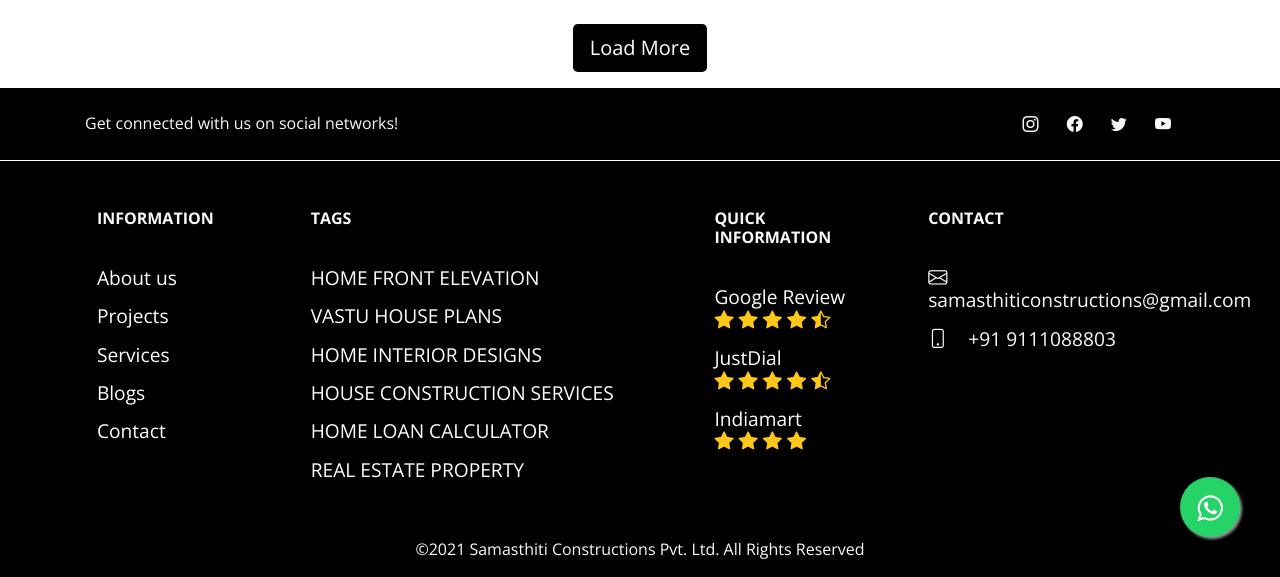
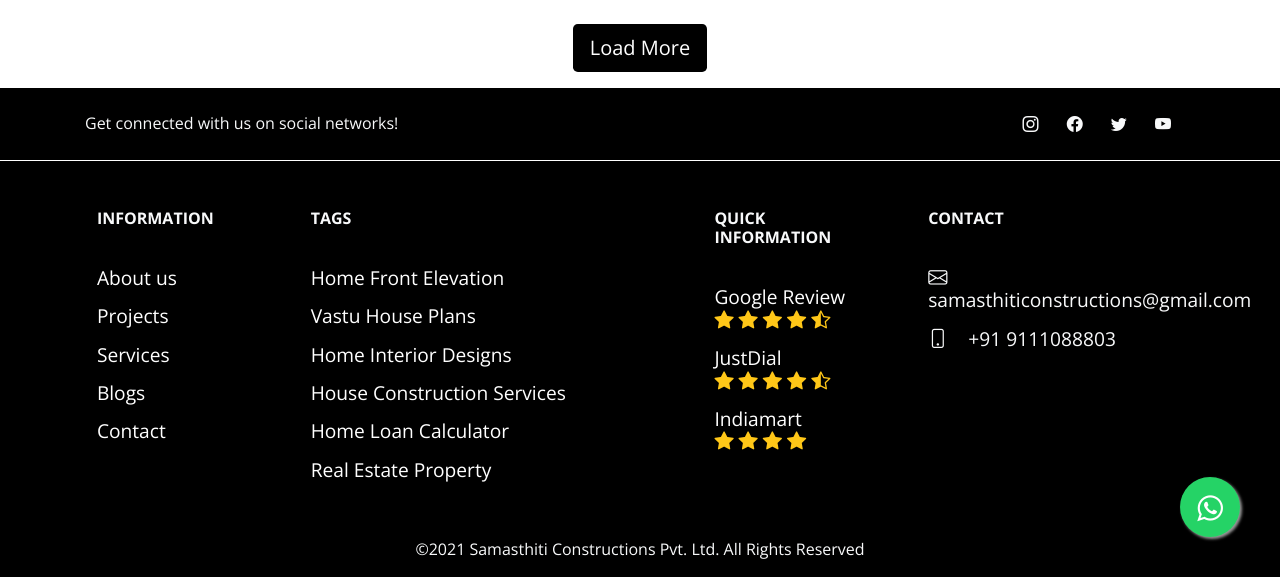
Before and after one commit to samasthiti/samasthiti, a Jekyll site: the page built from index.html, in a window 1280 px wide and 900 px high, scrolled down 2329 px, cut to the strip 323-900 px from the top of the window. Built offline with Jekyll 4.4.1, drawn with Linux system fonts in a browser that asks for light colours; nearby versions of some CDN libraries; library files that are not in the unit come from our copies; the list of posts is cut into pages by our own code; comment, search, counter and statistics services are not loaded.

Commit message:
Update footer.html

```diff
--- a/_includes/footer.html
+++ b/_includes/footer.html
@@ -81,22 +81,22 @@
 					<h6 class="text-uppercase font-weight-bold">Tags</h6>
 					<hr class="deep-purple accent-2 mb-4 mt-0 d-inline-block mx-auto" style="width: 60px;">
 					<p>
-						<a href="https://samasthiticonstructions.com/3d-designs" class="text-white">HOME FRONT ELEVATION</a>
+						<a href="https://samasthiticonstructions.com/3d-designs" class="text-white">Home Front Elevation</a>
 					</p>
 					<p>
-						<a href="https://samasthiticonstructions.com/house-plans" class="text-white">VASTU HOUSE PLANS</a>
+						<a href="https://samasthiticonstructions.com/house-plans" class="text-white">Vastu House Plans</a>
 					</p>
 					<p>
-						<a href="https://samasthiticonstructions.com/interior-designs" class="text-white">HOME INTERIOR DESIGNS</a>
+						<a href="https://samasthiticonstructions.com/interior-designs" class="text-white">Home Interior Designs</a>
 					</p>
 					<p>
-						<a href="https://samasthiticonstructions.com/constructions" class="text-white">HOUSE CONSTRUCTION SERVICES</a>
+						<a href="https://samasthiticonstructions.com/constructions" class="text-white">House Construction Services</a>
 					</p>
 					<p>
-						<a href="https://www.hdfc.com/home-loan-emi-calculator" class="text-white">HOME LOAN CALCULATOR</a>
+						<a href="https://www.hdfc.com/home-loan-emi-calculator" class="text-white">Home Loan Calculator</a>
 					</p>
 					<p>
-						<a href="https://samasthiticonstructions.com/real-estate-buys" class="text-white">REAL ESTATE PROPERTY </a>
+						<a href="https://samasthiticonstructions.com/real-estate-buys" class="text-white">Real Estate Property</a>
 					</p>
 
 				</div>
```
